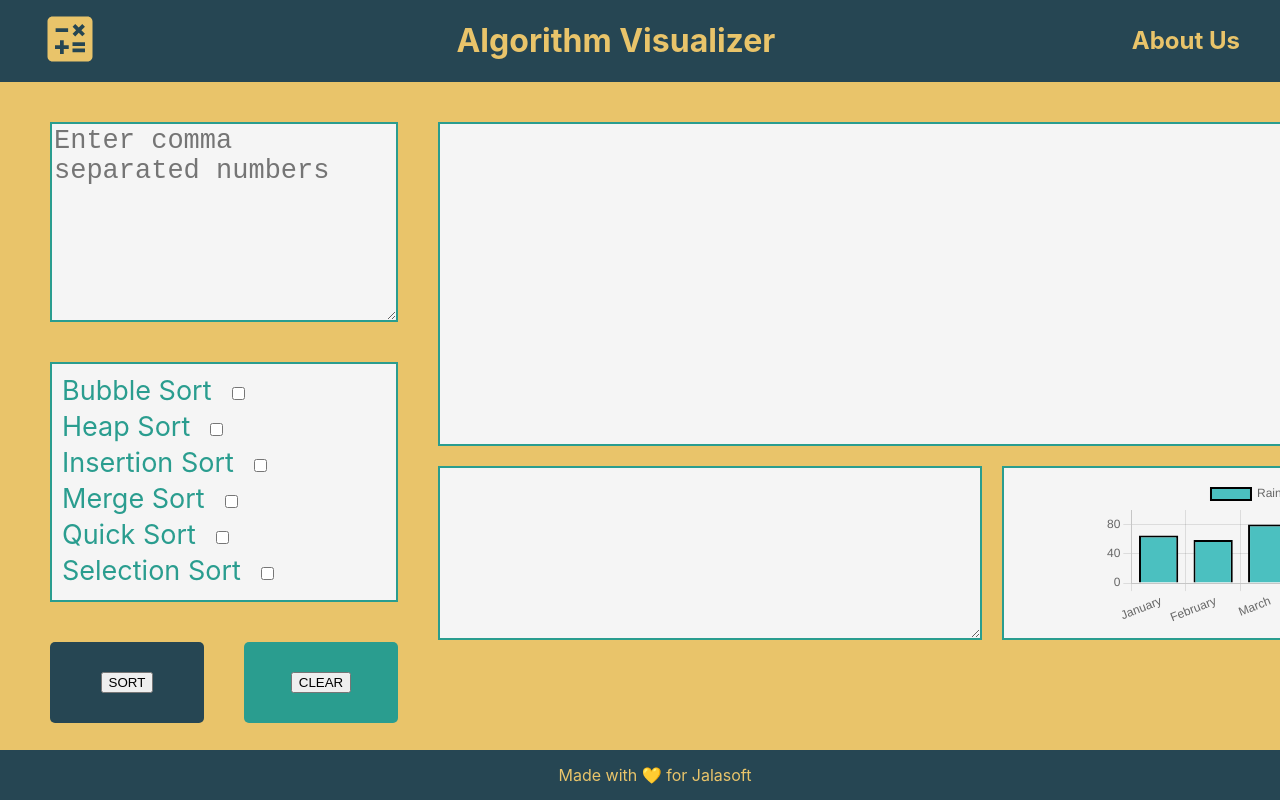
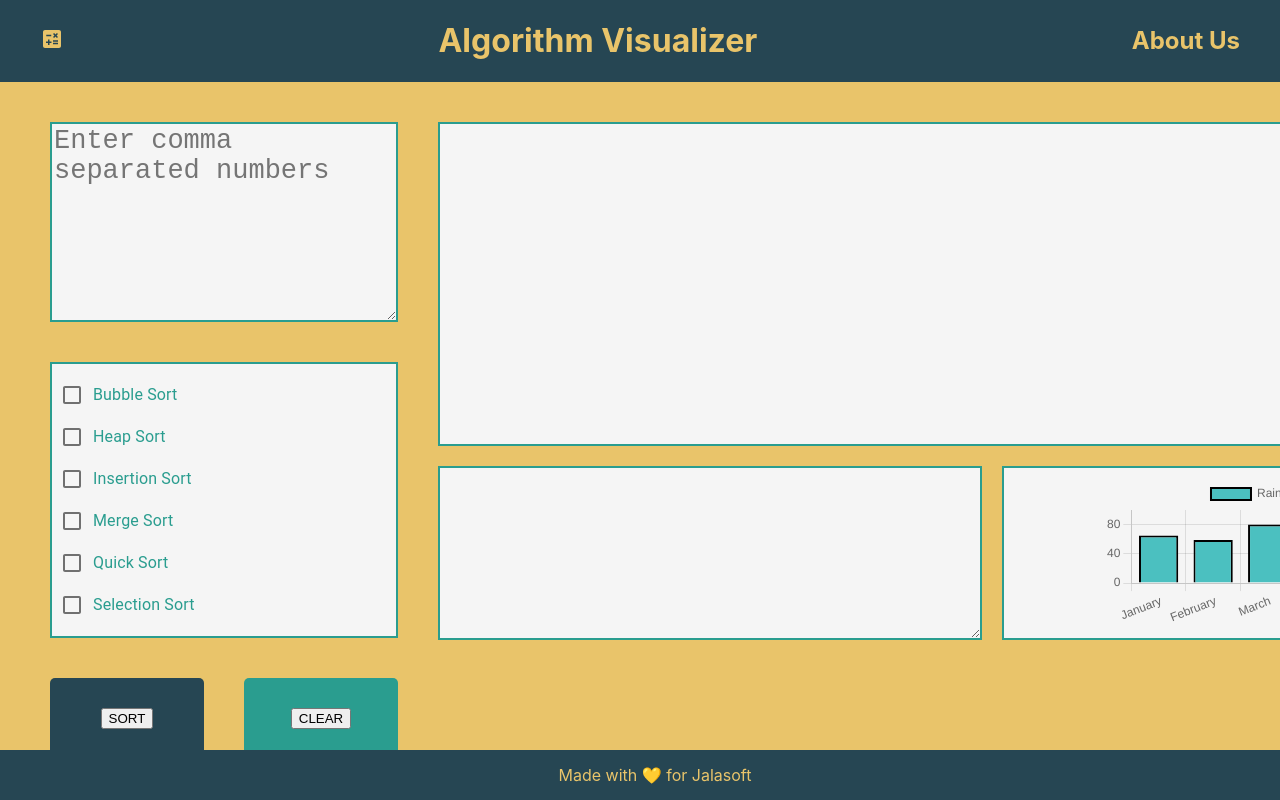
Before and after one commit to mariachi9999/sorting-visualizer, a React (Create React App) app in the folder client/: page / in a window 1280 px wide. Shown: the top 800 px of the page. Built offline with nearby package versions, Linux system fonts and the light colour scheme.

Commit message:
fixed Sort Selection

```diff
--- a/client/src/components/Header/Header.jsx
+++ b/client/src/components/Header/Header.jsx
@@ -4,7 +4,7 @@ import CalculateIcon from "@mui/icons-material/Calculate";
 
 function Header() {
   return (
-    <div id={styles.container} className="header" >
+    <div id={styles.container} className="header">
       <span>
         <CalculateIcon className={styles.icon} sx={{ fontSize: 60 }} />
       </span>
--- a/client/src/components/SelectSort/SelectSort.jsx
+++ b/client/src/components/SelectSort/SelectSort.jsx
@@ -1,6 +1,7 @@
 import React from "react";
 import styles from "./SelectSort.module.css";
 import { useState, useEffect } from "react";
+import { Checkbox, FormGroup, FormControlLabel } from "@material-ui/core";
 
 function SelectSort({ setState, selectedSort }) {
   const [box, setBox] = useState({
@@ -101,69 +102,81 @@ function SelectSort({ setState, selectedSort }) {
 
   return (
     <div id={styles.container} className={styles.container}>
-      <form id={styles.form}>
-        <div className="checkbox"></div>
-        <label>
-          Bubble Sort
-          <input
+      <FormGroup id={styles.form}>
+        <FormControlLabel
+          control={
+            <Checkbox
               id="Bubble"
               name="Bubble"
               type="checkbox"
               checked={box.Bubble}
               onClick={handleClick}
             />
-        </label>
-        <label>
-          Heap Sort
-          <input
+          }
+          label="Bubble Sort"
+        ></FormControlLabel>
+        <FormControlLabel
+          control={
+            <Checkbox
               id="Heap"
               name="Heap"
               type="checkbox"
               checked={box.Heap}
               onClick={handleClick}
             />
-        </label>
-        <label>
-          Insertion Sort
-          <input
+          }
+          label="Heap Sort"
+        ></FormControlLabel>
+        <FormControlLabel
+          control={
+            <Checkbox
               id="Insertion"
               name="Insertion"
               type="checkbox"
               checked={box.Insertion}
               onClick={handleClick}
             />
-        </label>
-        <label>
-          Merge Sort
-          <input
+          }
+          label="Insertion Sort"
+        ></FormControlLabel>
+        <FormControlLabel
+          control={
+            <Checkbox
               id="Merge"
               name="Merge"
               type="checkbox"
               checked={box.Merge}
               onClick={handleClick}
             />
-        </label>
-        <label>
-          Quick Sort
-          <input
+          }
+          label="Merge Sort"
+        ></FormControlLabel>
+        <FormControlLabel
+          control={
+            <Checkbox
               id="Quick"
               name="Quick"
               type="checkbox"
               checked={box.Quick}
               onClick={handleClick}
             />
-        </label>
-        <label>
-          Selection Sort
-          <input
+          }
+          label="Quick Sort"
+        ></FormControlLabel>
+
+        <FormControlLabel
+          control={
+            <Checkbox
               id="Selection"
               name="Selection"
               type="checkbox"
               checked={box.Selection}
               onClick={handleClick}
             />
-        </label>
-      </form>
+          }
+          label="Selection Sort"
+        />
+      </FormGroup>
     </div>
   );
 }
--- a/client/src/components/SelectSort/SelectSort.module.css
+++ b/client/src/components/SelectSort/SelectSort.module.css
@@ -18,12 +18,3 @@
   color: var(--primary);
   text-align: justify;
 }
-
-input[type="checkbox"] {
-  right: 0px;
-  top: 0px;
-  margin: 10px;
-  margin-left: 20px;
-  justify-content: space-between;
-  align-items: space-between;
-}
```
Lines whose indentation alone changed are shown as unchanged.
